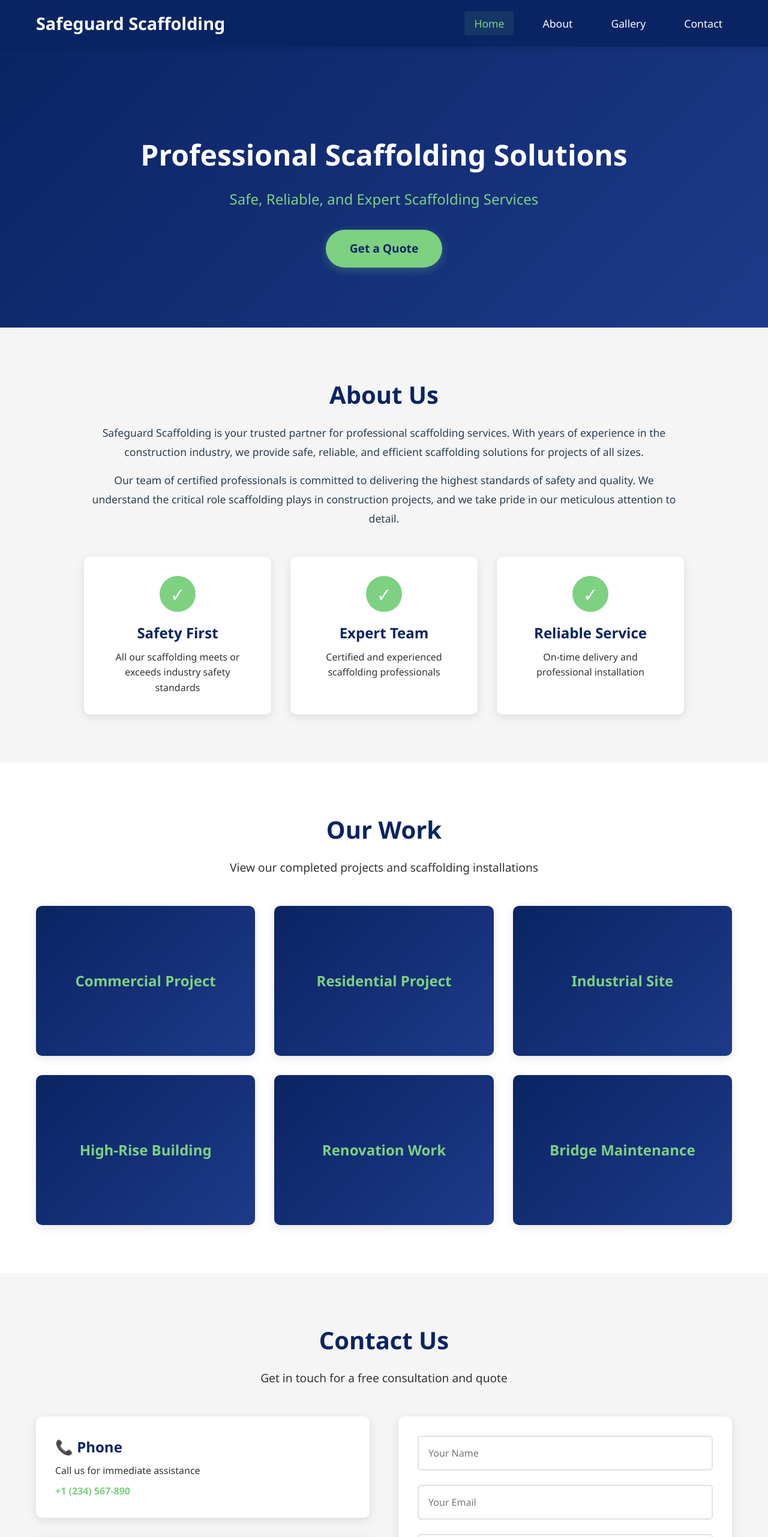
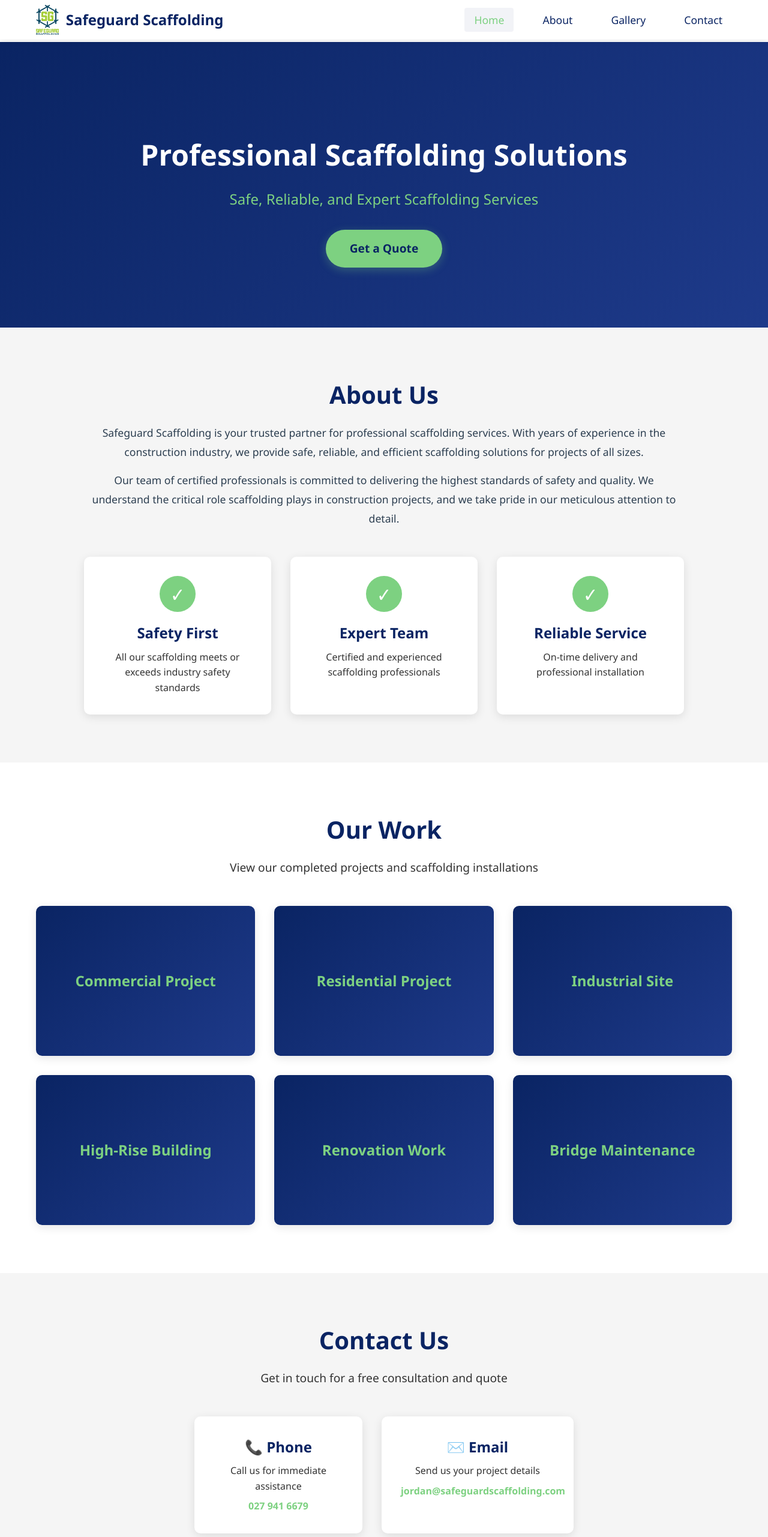
Before and after one commit to paul-study/safe-guard-scaffolding, a plain HTML site: page index.html in a window 1280 px wide. Shown: the top 2562 px of the page at 60% size. Drawn offline with Linux system fonts and the light colour scheme.

Commit message:
updated logo and contacts

```diff
--- a/index.html
+++ b/index.html
@@ -12,6 +12,7 @@
     <nav class="navbar">
         <div class="container">
             <div class="logo">
+                <img src="logo.jpg" alt="Safeguard Scaffolding Logo" class="logo-img">
                 <h1>Safeguard Scaffolding</h1>
             </div>
             <ul class="nav-links">
@@ -117,35 +118,18 @@
                     <div class="contact-item">
                         <h3>📞 Phone</h3>
                         <p>Call us for immediate assistance</p>
-                        <a href="tel:+1234567890">+1 (234) 567-890</a>
+                        <a href="tel:+64279416679">027 941 6679</a>
                     </div>
                     <div class="contact-item">
                         <h3>✉️ Email</h3>
                         <p>Send us your project details</p>
-                        <a href="mailto:info@safeguardscaffolding.com">info@safeguardscaffolding.com</a>
+                        <a href="mailto:jordan@safeguardscaffolding.com">jordan@safeguardscaffolding.com</a>
                     </div>
                     <div class="contact-item">
                         <h3>📍 Location</h3>
                         <p>Visit our office</p>
                         <p>123 Construction Ave<br>City, State 12345</p>
                     </div>
-                </div>
-                <div class="contact-form">
-                    <form id="contactForm">
-                        <div class="form-group">
-                            <input type="text" id="name" name="name" placeholder="Your Name" required>
-                        </div>
-                        <div class="form-group">
-                            <input type="email" id="email" name="email" placeholder="Your Email" required>
-                        </div>
-                        <div class="form-group">
-                            <input type="tel" id="phone" name="phone" placeholder="Your Phone">
-                        </div>
-                        <div class="form-group">
-                            <textarea id="message" name="message" rows="5" placeholder="Tell us about your project" required></textarea>
-                        </div>
-                        <button type="submit" class="submit-button">Send Message</button>
-                    </form>
                 </div>
             </div>
         </div>
--- a/styles.css
+++ b/styles.css
@@ -37,7 +37,7 @@ body {
 
 /* Navigation Bar */
 .navbar {
-    background-color: var(--dark-blue);
+    background-color: var(--white);
     position: fixed;
     width: 100%;
     top: 0;
@@ -49,12 +49,26 @@ body {
     display: flex;
     justify-content: space-between;
     align-items: center;
-    padding: 1rem 20px;
+    padding: 0.5rem 20px;
+}
+
+.logo {
+    display: flex;
+    align-items: center;
+    gap: 0.75rem;
+}
+
+.logo-img {
+    height: 50px;
+    width: auto;
+    max-width: 50px;
+    object-fit: contain;
+    display: block;
 }
 
 .logo h1 {
-    color: var(--white);
-    font-size: 1.8rem;
+    color: var(--dark-blue);
+    font-size: 1.5rem;
     font-weight: 700;
 }
 
@@ -65,7 +79,7 @@ body {
 }
 
 .nav-link {
-    color: var(--white);
+    color: var(--dark-blue);
     text-decoration: none;
     font-size: 1.1rem;
     font-weight: 500;
@@ -77,7 +91,7 @@ body {
 .nav-link:hover,
 .nav-link.active {
     color: var(--light-green);
-    background-color: rgba(125, 209, 129, 0.1);
+    background-color: rgba(10, 36, 99, 0.05);
 }
 
 .menu-toggle {
@@ -89,7 +103,7 @@ body {
 .menu-toggle span {
     width: 25px;
     height: 3px;
-    background-color: var(--white);
+    background-color: var(--dark-blue);
     margin: 3px 0;
     transition: 0.3s;
 }
@@ -267,15 +281,16 @@ body {
 }
 
 .contact-content {
-    display: grid;
-    grid-template-columns: repeat(auto-fit, minmax(320px, 1fr));
-    gap: 3rem;
+    display: flex;
+    justify-content: center;
     margin-top: 3rem;
 }
 
 .contact-info {
     display: flex;
-    flex-direction: column;
+    flex-direction: row;
+    flex-wrap: wrap;
+    justify-content: center;
     gap: 2rem;
 }
 
@@ -284,6 +299,9 @@ body {
     padding: 2rem;
     border-radius: 10px;
     box-shadow: 0 4px 15px rgba(0, 0, 0, 0.1);
+    text-align: center;
+    flex: 0 1 280px;
+    max-width: 320px;
 }
 
 .contact-item h3 {
```
Also changed, not shown: logo.jpg (added).
